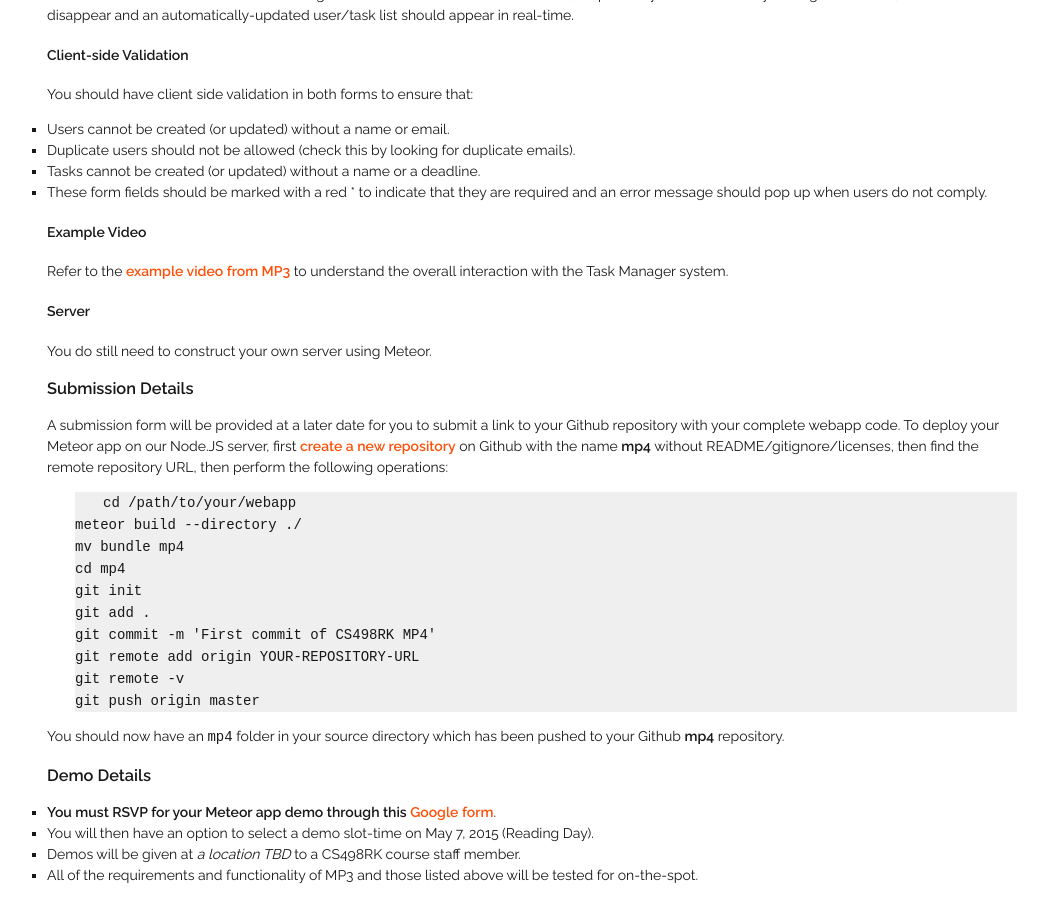
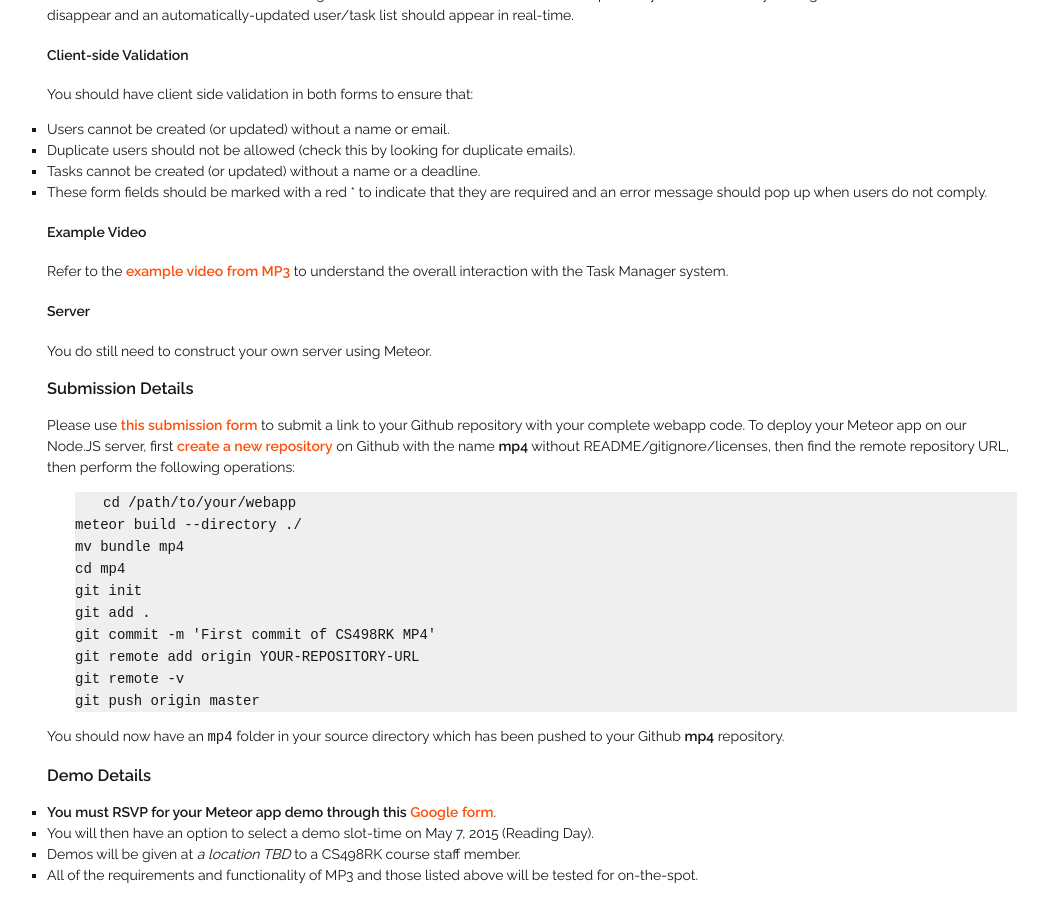
Before and after one commit to biplabdeka/fa2016, a Jekyll site: the page built from _posts/2015-4-10-Makeup.md, in a window 1280 px wide and 900 px high, scrolled down 2533 px. Shown: the whole window, without its empty margins (108-1156 px from the left). Built offline with Jekyll 4.4.1, drawn with Linux system fonts in a browser that asks for light colours; nearby versions of some CDN libraries; Markdown is read by kramdown in place of the engine named in the settings.

Commit message:
Update 2015-4-10-Makeup.md

````diff
--- a/_posts/2015-4-10-Makeup.md
+++ b/_posts/2015-4-10-Makeup.md
@@ -103,7 +103,7 @@ You do still need to construct your own server using Meteor.
 
 ###Submission Details
 
-A submission form will be provided at a later date for you to submit a link to your Github repository with your complete webapp code. To deploy your Meteor app on our Node.JS server, first [create a new repository](https://help.github.com/articles/creating-a-new-repository) on Github with the name **mp4** without README/gitignore/licenses, then find the remote repository URL, then perform the following operations:
+Please use [this submission form](https://docs.google.com/forms/d/1l-dy17jdOBd4HImCFiPZHPtnYfCUCe6u3WdhqyjySTw/viewform?usp=send_form) to submit a link to your Github repository with your complete webapp code. To deploy your Meteor app on our Node.JS server, first [create a new repository](https://help.github.com/articles/creating-a-new-repository) on Github with the name **mp4** without README/gitignore/licenses, then find the remote repository URL, then perform the following operations:
 
 ```
 cd /path/to/your/webapp
````
